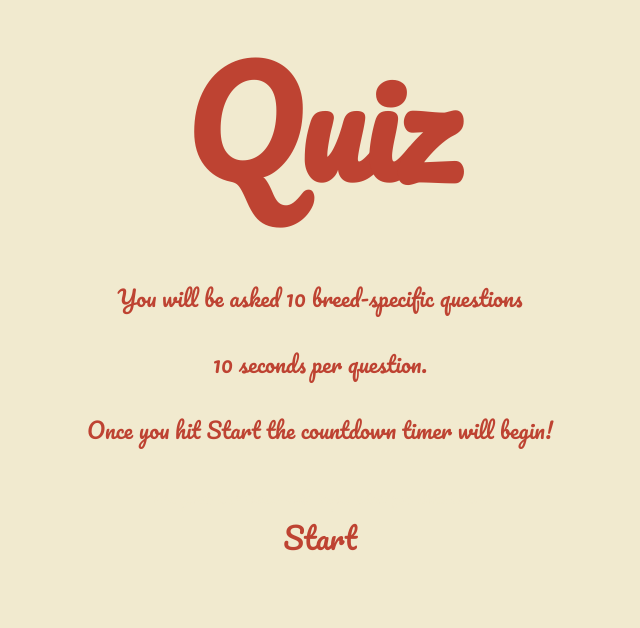
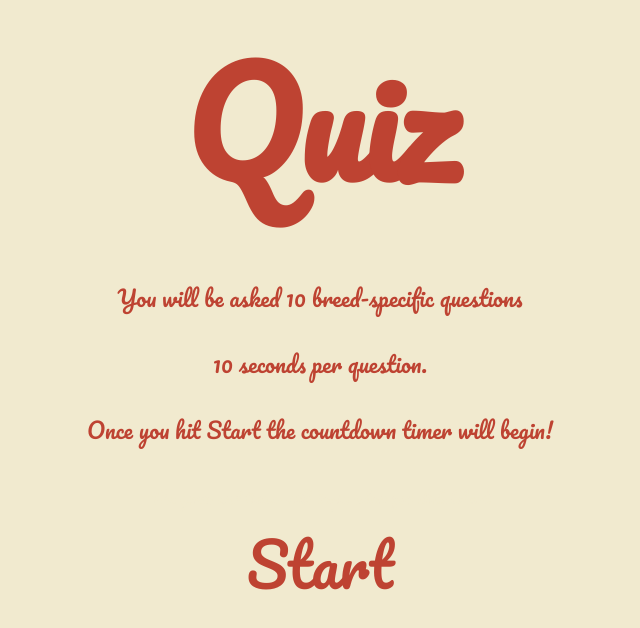
Before and after one commit to JCPenne/whoofer, a Next.js app: page /quiz in a window 1280 px wide. Shown: the top 628 px of the page, without its empty margins (320-960 px from the left). Built offline with nearby package versions, Linux system fonts and the light colour scheme.

Commit message:
increase Start button font for quiz landing page

```diff
--- a/components/Button/Button.module.css
+++ b/components/Button/Button.module.css
@@ -2,7 +2,7 @@
   height: 100%;
   width: 100%;
   font-family: inherit;
-  font-size: 30px;
+  font-size: 60px;
   background-color: transparent;
   border: none;
   color: #be4332;
@@ -13,6 +13,6 @@
   transition: font-size 1s ease-in-out;
 }
 .start_game:hover::after {
-  font-size: 60px;
+  font-size: 90px;
   content: 'Woof!';
 }
```
